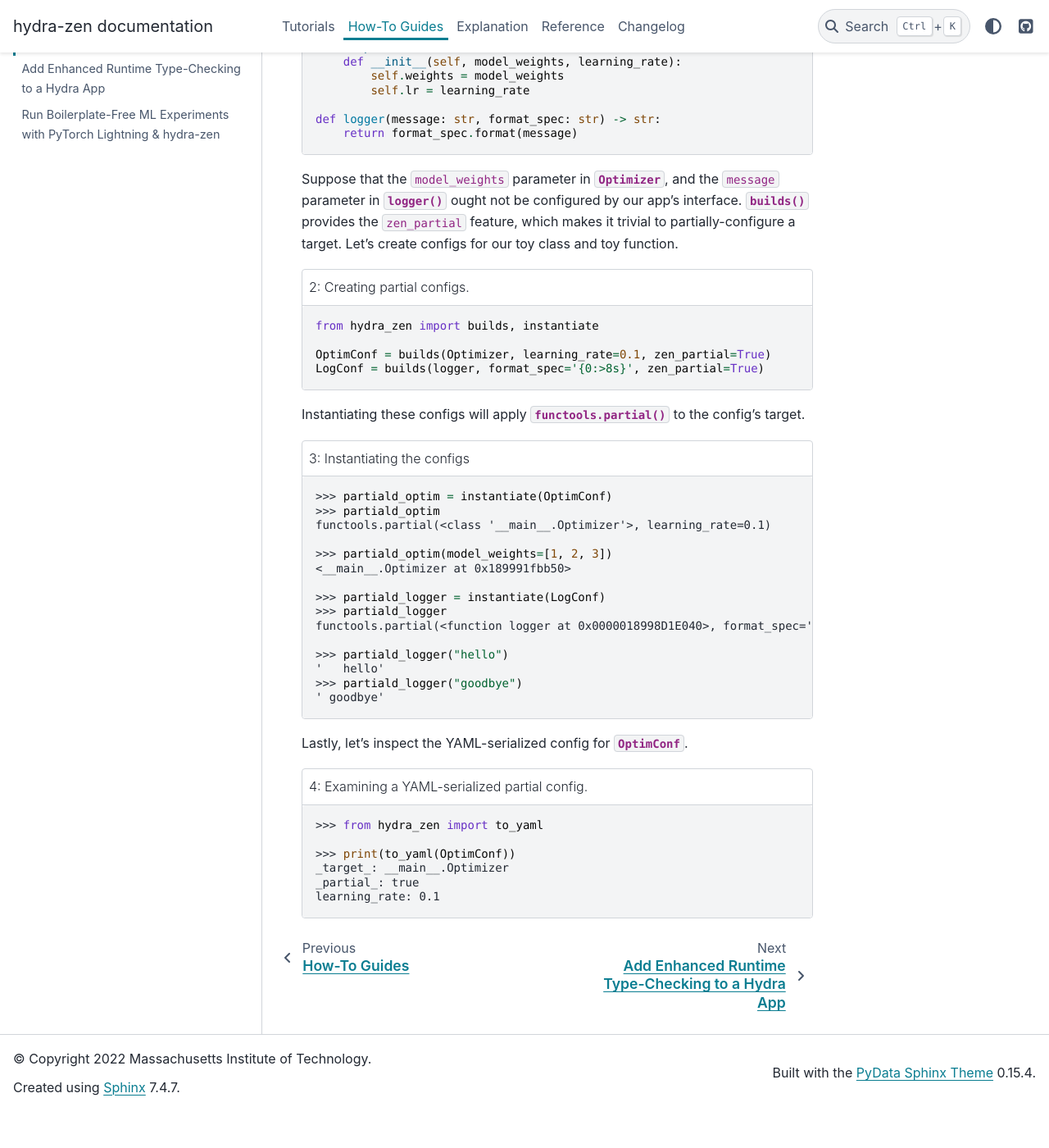
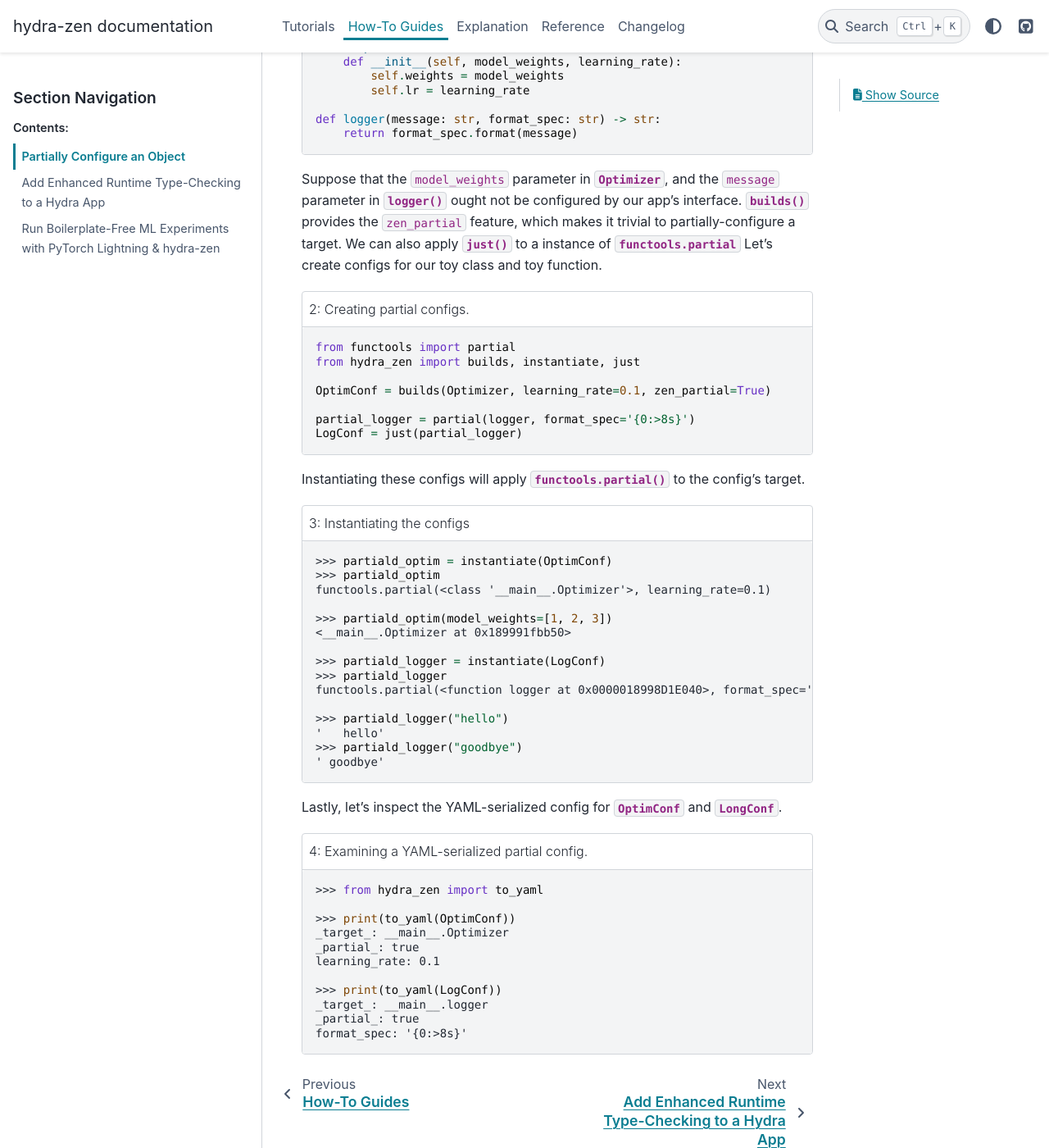
Before and after one commit to mit-ll-responsible-ai/hydra-zen, a Sphinx documentation site: the page built from docs/source/how_to/partial_config.rst, in a window 1280 px wide and 1400 px high, scrolled down 861 px. Shown: the whole window at 82% size. Built offline with Sphinx 7.4.7 and the PyData theme 0.15.4, drawn with Linux system fonts in a browser that asks for light colours; the version number could not be read and is left out; before the commit the page ends 2216 px from its top, so only the background shows below that; some of the changed text lies outside the part shown.

Commit message:
update docs for v0.9.0

```diff
--- a/docs/source/changes.rst
+++ b/docs/source/changes.rst
@@ -135,6 +135,7 @@
 
 Improvements
 ------------
+- Updated the :ref:`Tutorials <tutorials>` and :ref:`How-To Guides <hydra-zen-how-to>` to reflect idomatic usage of :class:`~hydra_zen.ZenStore` and :func:`~hydra_zen.zen`.
 - :func:`~hydra_zen.hydrated_dataclass` will now produce a pickle-compatible dataclass type. See :pull:`338`.
 - hydra-zen's :ref:`auto-config support <additional-types>` has been enhanced so that it produces pickle-compatible configs. This excludes auto-config support for :py:func:`functools.partial` and :py:func:`dataclasses.dataclass`. See :pull:`360`.
 - All options available to :func:`dataclasses.dataclass` are now exposed by :func:`~hydra_zen.hydrated_dataclass`, :func:`~hydra_zen.builds`, :func:`~hydra_zen.make_custom_builds_fn`, :func:`~hydra_zen.make_config`, and :func:`~hydra_zen.just` via the :class:`hydra_zen.typing.DataclassOptions` API. See :pull:`360`.
--- a/docs/source/how_to/partial_config.rst
+++ b/docs/source/how_to/partial_config.rst
@@ -21,7 +21,7 @@
 We will
 
 1. Define toy examples of a class and a function, respectively.
-2. Use ``builds(<target>, zen_partial=True)`` to create their partial configurations.
+2. Use ``builds(<target>, zen_partial=True)`` and ``just(functools.partial(<target>))`` to create their partial configurations.
 3. Check that :func:`~hydra_zen.instantiate` only partially-instantiates the targets of these two configs.
 4. Examine the YAML-config for one of these partial configs.
 
@@ -42,16 +42,19 @@
 
 Suppose that the ``model_weights`` parameter in :class:`Optimizer`, and the ``message`` parameter in :func:`logger` ought not be configured by our app's interface.
 :func:`~hydra_zen.builds` provides the ``zen_partial`` feature, which makes it trivial
-to partially-configure a target. Let's create configs for our toy class and toy
-function.
+to partially-configure a target. We can also apply :func:`~hydra_zen.just` to a instance of :py:class:`functools.partial` Let's create configs for our toy class and
+toy function.
 
 .. code-block:: python
    :caption: 2: Creating partial configs.
 
-   from hydra_zen import builds, instantiate
+   from functools import partial
+   from hydra_zen import builds, instantiate, just
 
    OptimConf = builds(Optimizer, learning_rate=0.1, zen_partial=True)
-   LogConf = builds(logger, format_spec='{0:>8s}', zen_partial=True)
+
+   partial_logger = partial(logger, format_spec='{0:>8s}')
+   LogConf = just(partial_logger)
 
 Instantiating these configs will apply :func:`functools.partial` to the config's target.
 
@@ -74,7 +77,7 @@
    >>> partiald_logger("goodbye")
    ' goodbye'
 
-Lastly, let's inspect the YAML-serialized config for :class:`OptimConf`.
+Lastly, let's inspect the YAML-serialized config for :class:`OptimConf` and :class:`LongConf`.
 
 .. code-block:: pycon
    :caption: 4: Examining a YAML-serialized partial config.
@@ -85,3 +88,8 @@
    _target_: __main__.Optimizer
    _partial_: true
    learning_rate: 0.1
+
+   >>> print(to_yaml(LogConf))
+   _target_: __main__.logger
+   _partial_: true
+   format_spec: '{0:>8s}'
```
Also changed, not shown: docs/source/how_to/pytorch_lightning.rst (+125 -91 lines), 1 other file.
